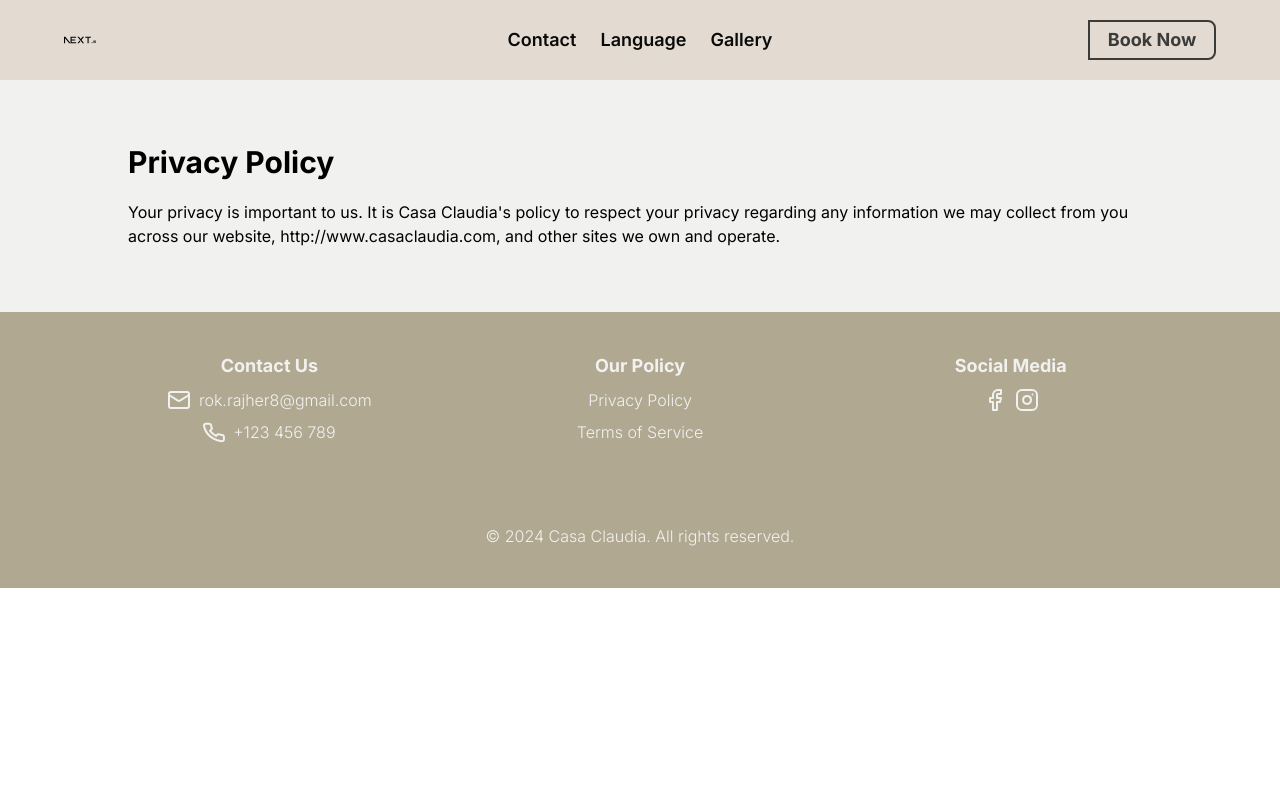
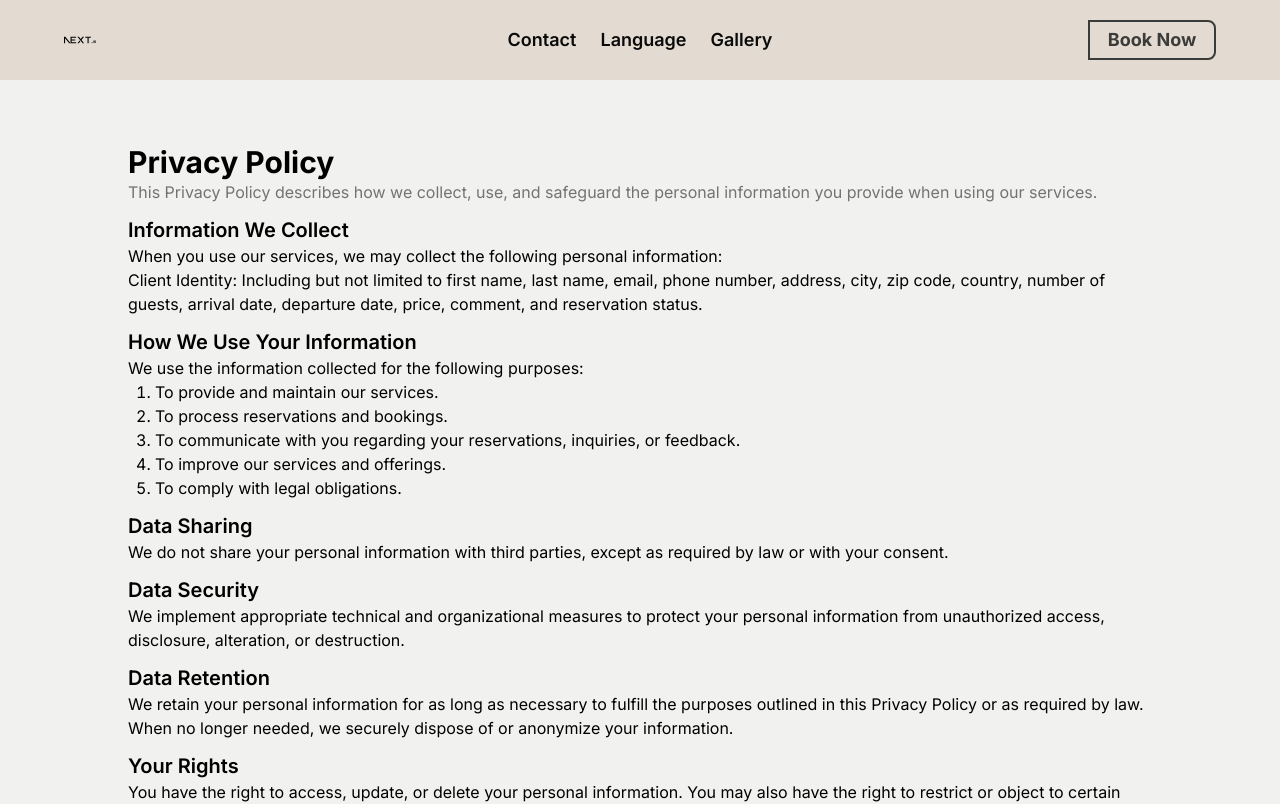
Before and after one commit to Casa-Claudia/casa-claudia-frontend, a Next.js app: page /privacy-policy in a window 1280 px wide. Shown: the top 804 px of the page. Built offline with nearby package versions, Linux system fonts and the light colour scheme.

Commit message:
added privacy policy

```diff
--- a/src/app/(general)/privacy-policy/page.tsx
+++ b/src/app/(general)/privacy-policy/page.tsx
@@ -7,14 +7,51 @@ export const metadata: Metadata = {
 
 export default function PrivacyPolicy() {
   return (
-    <main className="bg-my-white md:px-32 px-4 py-16">
-      <h1 className="text-3xl font-bold text-black">Privacy Policy</h1>
-      <p className="mt-5  text-black">
-        Your privacy is important to us. It is Casa Claudia's policy to respect your privacy
-        regarding any information we may collect from you across our website,{' '}
-        <a href="http://www.casaclaudia.com">http://www.casaclaudia.com</a>, and other sites we own
-        and operate.
-      </p>
+    <main className="bg-my-white md:px-32 px-4 py-16 text-black">
+      <h1 className='text-3xl font-bold'>Privacy Policy</h1>
+      <p className='text-my-light-grey mb-3'>This Privacy Policy describes how we collect, use, and safeguard the personal information you provide when using our services.</p>
+
+      <h2 className='text-xl font-semibold mt-3'>Information We Collect</h2>
+
+      <p>When you use our services, we may collect the following personal information:</p>
+      <ul>
+          <li>Client Identity: Including but not limited to first name, last name, email, phone number, address, city, zip code, country, number of guests, arrival date, departure date, price, comment, and reservation status.</li>
+      </ul>
+
+      <h2 className='text-xl font-semibold mt-3' >How We Use Your Information</h2>
+
+      <p className=''>We use the information collected for the following purposes:</p>
+      <ul className='list-decimal list-inside pl-2'>
+          <li>To provide and maintain our services.</li>
+          <li>To process reservations and bookings.</li>
+          <li>To communicate with you regarding your reservations, inquiries, or feedback.</li>
+          <li>To improve our services and offerings.</li>
+          <li>To comply with legal obligations.</li>
+      </ul>
+
+      <h2 className='text-xl font-semibold mt-3'>Data Sharing</h2>
+
+      <p>We do not share your personal information with third parties, except as required by law or with your consent.</p>
+
+      <h2 className='text-xl font-semibold mt-3'>Data Security</h2>
+
+      <p>We implement appropriate technical and organizational measures to protect your personal information from unauthorized access, disclosure, alteration, or destruction.</p>
+
+      <h2 className='text-xl font-semibold mt-3'>Data Retention</h2>
+
+      <p>We retain your personal information for as long as necessary to fulfill the purposes outlined in this Privacy Policy or as required by law. When no longer needed, we securely dispose of or anonymize your information.</p>
+
+      <h2 className='text-xl font-semibold mt-3'>Your Rights</h2>
+
+      <p>You have the right to access, update, or delete your personal information. You may also have the right to restrict or object to certain processing activities. To exercise these rights, please contact us using the information provided below.</p>
+
+      <h2 className='text-xl font-semibold mt-3'>Changes to This Privacy Policy</h2>
+
+      <p>We may update this Privacy Policy from time to time. Any changes will be reflected on this page, and the updated policy will become effective immediately upon posting. We encourage you to review this Privacy Policy periodically for any updates.</p>
+
+      <h2 className='text-xl font-semibold mt-3'>Contact Us</h2>
+
+      <p>If you have any questions, concerns, or requests regarding this Privacy Policy or our data practices, please contact us at [contact email or address].</p>
     </main>
   );
 }
```
